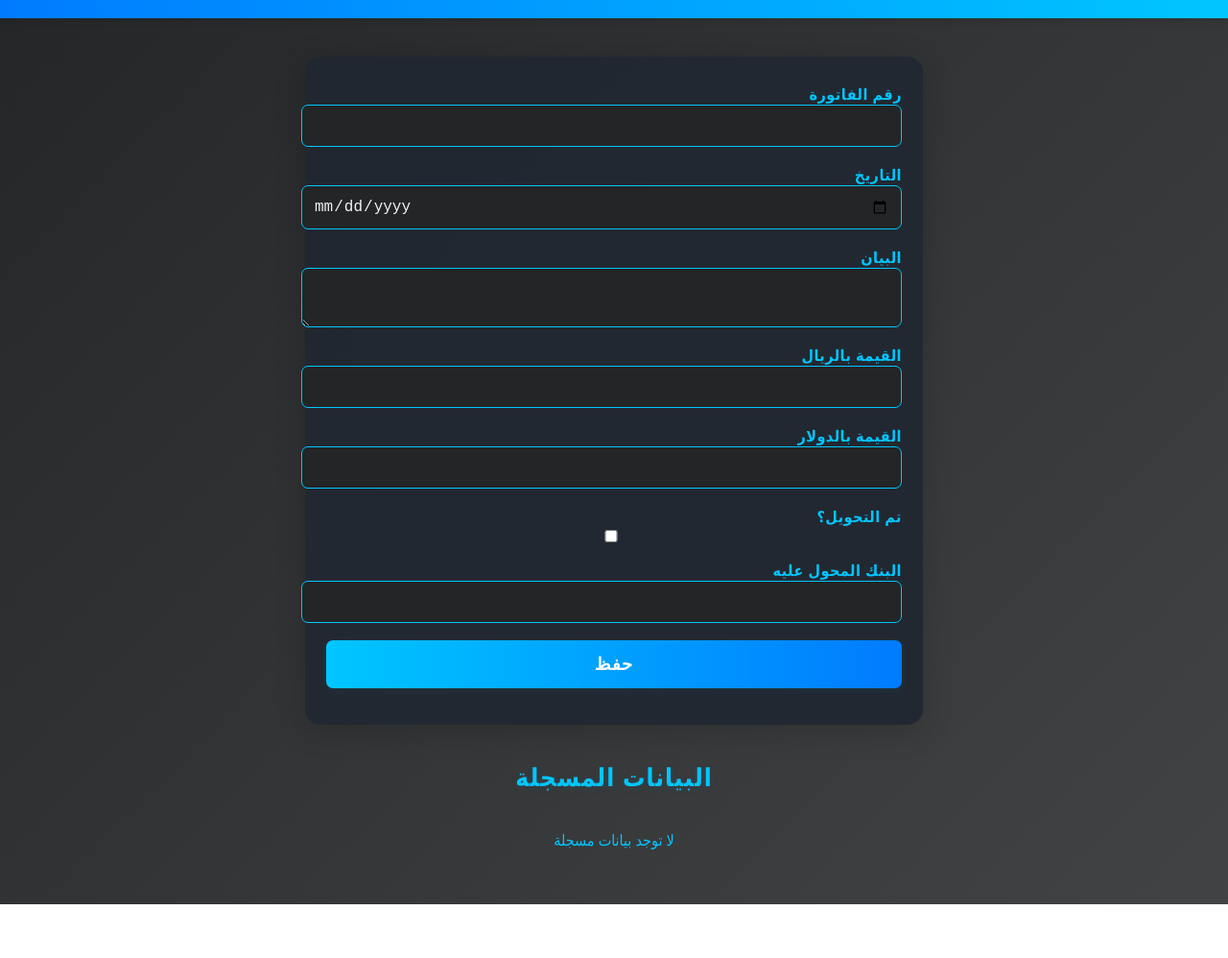
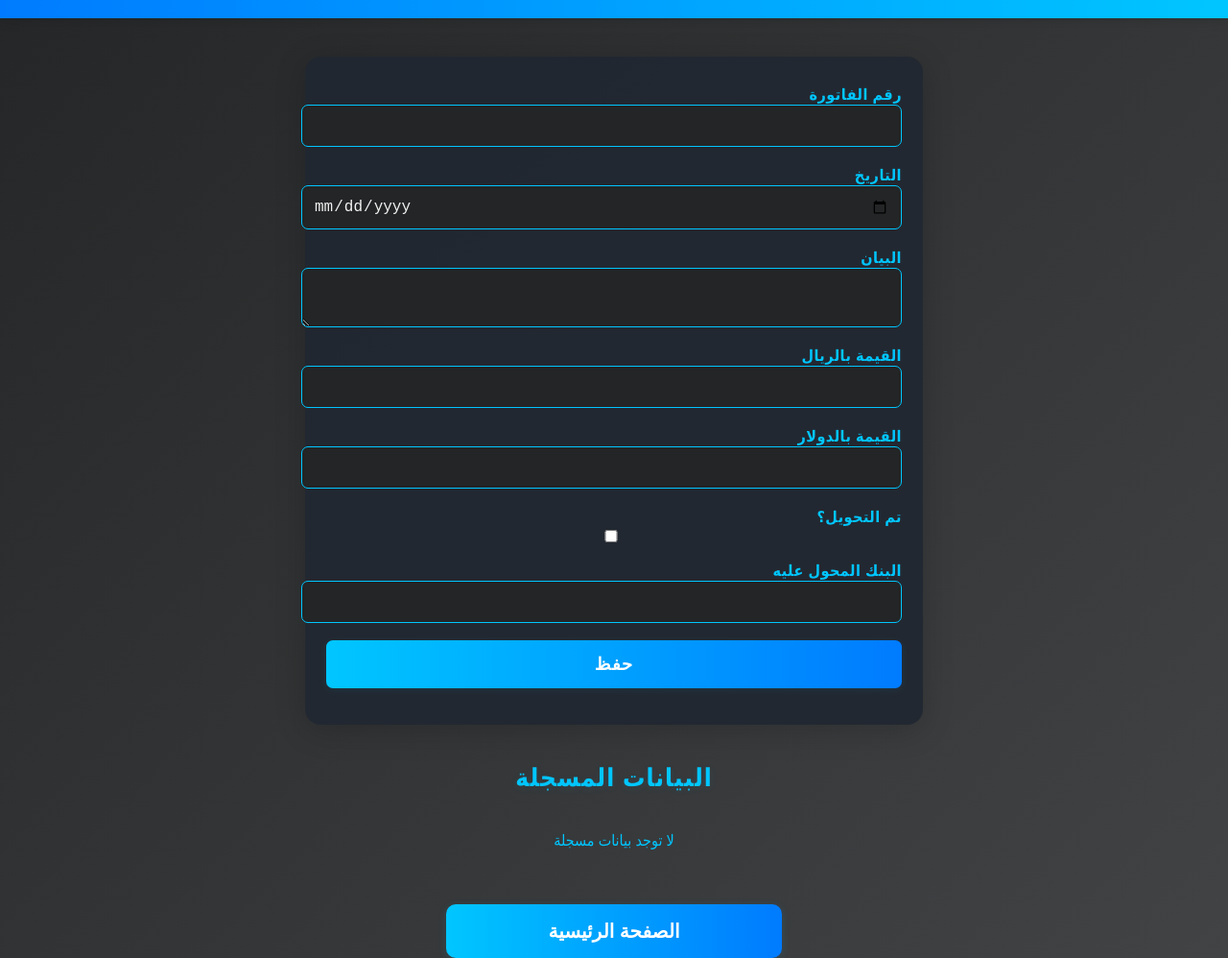
Before and after one commit to ahmedsayed7702/i-muuoi-iuy87tut765653521324567890897654567988098064786227662263197266666666666666666665787976, a plain HTML site: page export.html in a window 1280 px wide. Shown: the part 92-1090 px from the top of the page at 96% size. Before the commit the page ends 1034 px from the top, so only its background shows below. Drawn offline with Linux system fonts and the light colour scheme.

Commit message:
Add files via upload

```diff
--- a/export.html
+++ b/export.html
@@ -157,6 +157,25 @@
 			background: #00c6ff;
 			color: #232526;
 		}
+		.back-home-btn {
+			display: block;
+			margin: 30px auto 0 auto;
+			background: linear-gradient(90deg,#00c6ff 0%,#007bff 100%);
+			color: #fff;
+			border: none;
+			padding: 16px 32px;
+			border-radius: 10px;
+			cursor: pointer;
+			font-size: 20px;
+			font-weight: bold;
+			box-shadow: 0 2px 8px rgba(0,198,255,0.13);
+			transition: background 0.3s, transform 0.2s;
+			width: 90%;
+			max-width: 350px;
+		}
+		.back-home-btn:active {
+			transform: scale(0.97);
+		}
 		@media (max-width: 700px) {
 			form, #exportRecordsContainer {
 				padding: 0 2vw;
@@ -165,12 +184,16 @@
 				font-size: 13px;
 				padding: 7px 4px;
 			}
+			.back-home-btn {
+				font-size: 16px;
+				padding: 12px 0;
+				border-radius: 8px;
+			}
 		}
 	</style>
 </head>
 <body>
 	<header>
-		<button class="back-button" onclick="pageTransition('home.html')">رجوع</button>
 		<h1 style="font-family:'Cairo',sans-serif;letter-spacing:2px;">تسجيل بيانات التصدير</h1>
 	</header>
 	<form id="exportForm">
@@ -201,6 +224,8 @@
 	<div id="exportRecordsContainer">
 		<!-- سيتم عرض البيانات هنا -->
 	</div>
+	<!-- Back to home button placed lower on the page -->
+	<button class="back-home-btn" onclick="pageTransition('home.html')">الصفحة الرئيسية</button>
 	<script>
 		function pageTransition(url) {
 			document.body.style.opacity = "0";
```
Also changed, not shown: import.html (+28 -1 lines), index.html (+26 -0 lines).
